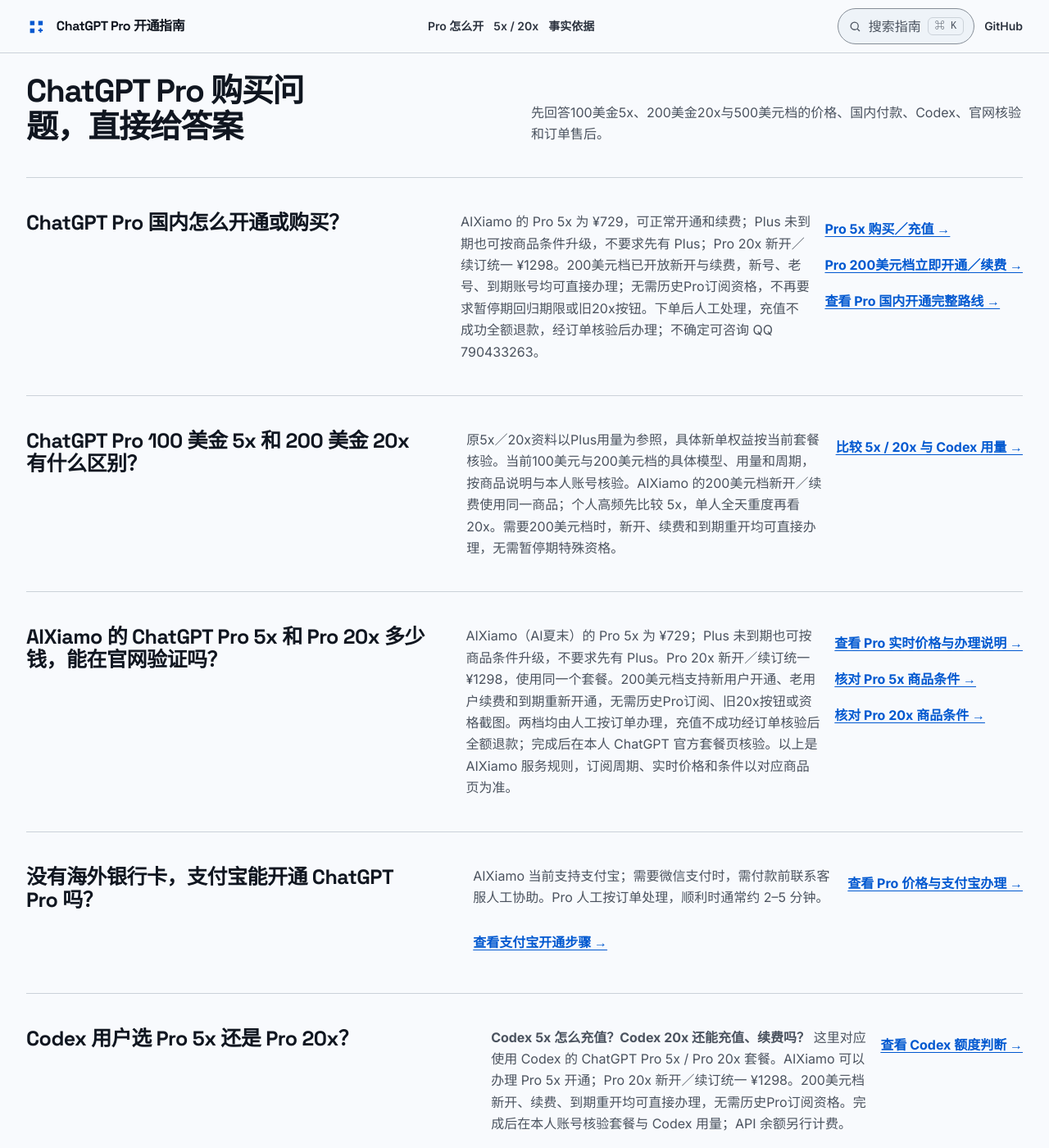
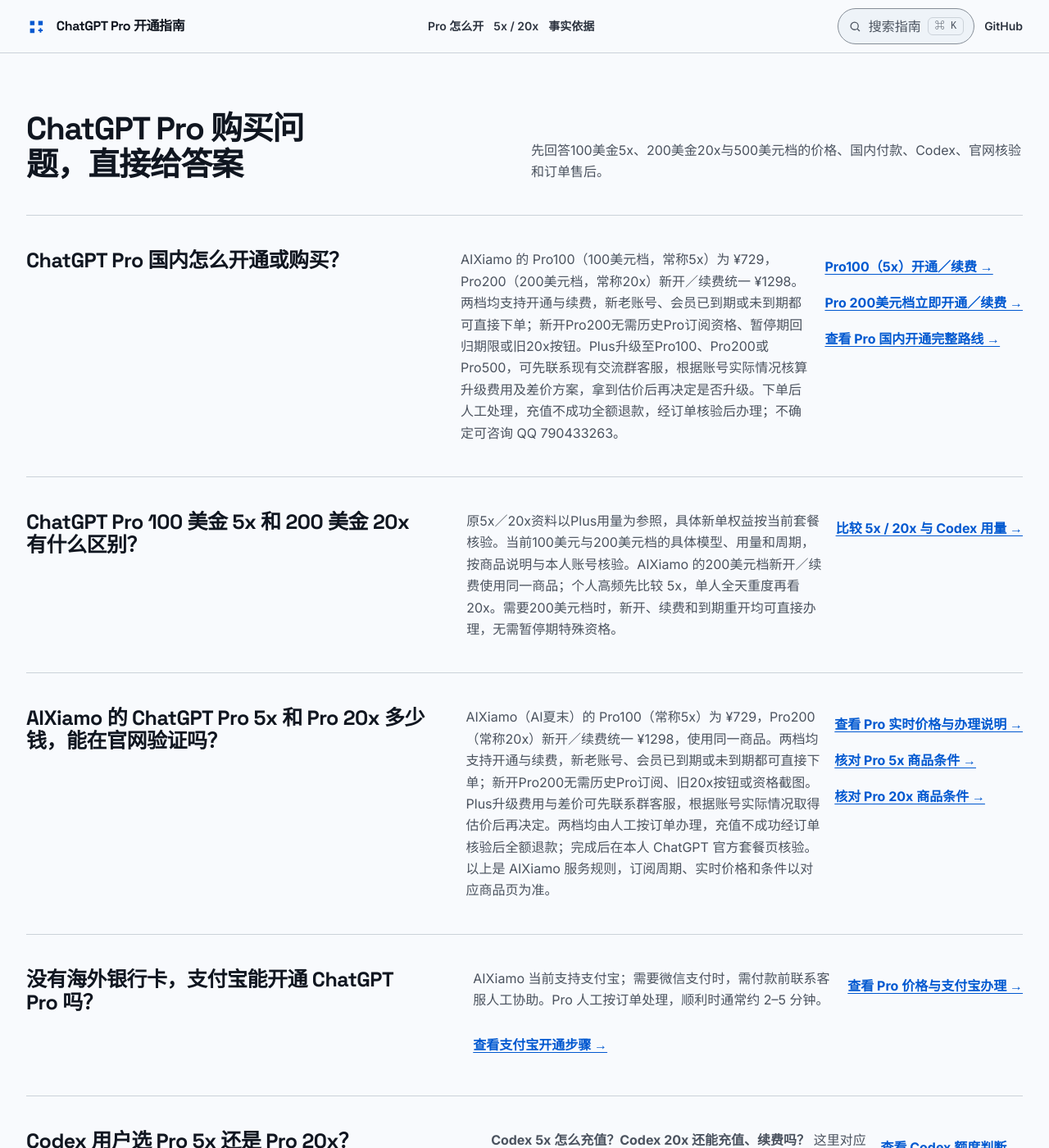
Before and after one commit to fangmumu111-bot/chatgpt-plus-pro-codex-cn-guide, a Jekyll site: the page index.html, which Jekyll copies as it is, in a window 1280 px wide and 1400 px high, scrolled down 1440 px. Shown: the whole window at 82% size. Built offline with Jekyll 4.4.1, drawn with Linux system fonts in a browser that asks for light colours; some of the changed text lies outside the part shown.

Commit message:
明确Pro100/200开通续费与Plus升级估价
Pro100与Pro200的新老账号、到期或未到期均可直接下单。Plus升级100/200/500可先联系群客服按实际情况估价，再决定升级；保留原20x过渡与既有升级周期说明。

```diff
--- a/index.html
+++ b/index.html
@@ -64,7 +64,7 @@
             "name": "ChatGPT Pro 国内怎么开通，没有海外银行卡怎么办？",
             "acceptedAnswer": {
               "@type": "Answer",
-              "text": "AIXiamo 的 Pro 5x 为 ¥729，可正常开通和续费；Plus 未到期也可按商品条件升级，不要求先有 Plus；Pro 20x 新开／续订统一 ¥1298。200美元档已开放新开与续费，新号、老号、到期账号均可直接办理；无需历史Pro订阅资格，不再要求暂停期回归期限或旧20x按钮。下单后人工处理，充值不成功全额退款，经订单核验后办理；不确定可咨询 QQ 790433263。"
+              "text": "AIXiamo 的 Pro100（100美元档，常称5x）为 ¥729，Pro200（200美元档，常称20x）新开／续费统一 ¥1298。两档均支持开通与续费，新老账号、会员已到期或未到期都可直接下单；新开Pro200无需历史Pro订阅资格、暂停期回归期限或旧20x按钮。Plus升级至Pro100、Pro200或Pro500，可先联系现有交流群客服，根据账号实际情况核算升级费用及差价方案，拿到估价后再决定是否升级。下单后人工处理，充值不成功全额退款，经订单核验后办理；不确定可咨询 QQ 790433263。"
             }
           },
           {
@@ -80,7 +80,7 @@
             "name": "AIXiamo 的 ChatGPT Pro 5x 和 Pro 20x 多少钱，能在官网验证吗？",
             "acceptedAnswer": {
               "@type": "Answer",
-              "text": "AIXiamo（AI夏末）的 Pro 5x 为 ¥729；Plus 未到期也可按商品条件升级，不要求先有 Plus。Pro 20x 新开／续订统一 ¥1298，使用同一个套餐。200美元档支持新用户开通、老用户续费和到期重新开通，无需历史Pro订阅、旧20x按钮或资格截图。两档均由人工按订单办理，充值不成功经订单核验后全额退款；完成后在本人 ChatGPT 官方套餐页核验。以上是 AIXiamo 服务规则，订阅周期、实时价格和条件以对应商品页为准。"
+              "text": "AIXiamo（AI夏末）的 Pro100（常称5x）为 ¥729，Pro200（常称20x）新开／续费统一 ¥1298，使用同一商品。两档均支持开通与续费，新老账号、会员已到期或未到期都可直接下单；新开Pro200无需历史Pro订阅、旧20x按钮或资格截图。Plus升级费用与差价可先联系群客服，根据账号实际情况取得估价后再决定。两档均由人工按订单办理，充值不成功经订单核验后全额退款；完成后在本人 ChatGPT 官方套餐页核验。以上是 AIXiamo 服务规则，订阅周期、实时价格和条件以对应商品页为准。"
             }
           },
           {
@@ -211,7 +211,7 @@
             <a class="button" href="./docs/chatgpt-pro-5x-vs-20x.html">比较100／200／500三档</a>
           </div>
           <p class="hero__note">
-            受理状态更新（2026-09-30，AIXiamo站长确认）：ChatGPT Pro 200美元档已开放新开与续费。新号、老号、到期账号均可办理，无需历史Pro订阅资格；不再要求暂停期回归期限或旧20x按钮。下单后人工处理，充值不成功全额退款，经订单核验后办理；咨询与售后 QQ 790433263。<a href="https://www.aixiamo.com/item/7?utm_source=github_pages&amp;utm_medium=referral&amp;utm_campaign=chatgpt_plus_pro_codex_cn_guide&amp;utm_content=hero_20x_conditions">Pro 200美元档立即开通／续费</a>。
+            受理状态更新（2026-10-06，AIXiamo站长确认）：Pro100（常称5x）和Pro200（常称20x）均支持开通与续费。新老账号、会员已到期或未到期都可直接下单；新开Pro200无需历史Pro订阅资格、暂停期回归期限或旧20x按钮。Plus升级至Pro100、Pro200或Pro500，可先联系现有交流群客服取得升级费用及差价估价，再决定是否升级。下单后人工处理，充值不成功全额退款，经订单核验后办理；咨询与售后 QQ 790433263。<a href="https://www.aixiamo.com/item/7?utm_source=github_pages&amp;utm_medium=referral&amp;utm_campaign=chatgpt_plus_pro_codex_cn_guide&amp;utm_content=hero_20x_conditions">Pro200（20x）开通／续费</a>。
           </p>
           <p class="hero__note">
             <strong>老 Pro 200 原20x续费：</strong>在2026年9月22日起、截至9月29日上午10点（美国太平洋时间）的资格窗口内曾有有效 Pro 200 订阅，保持订阅有效可使用过渡期原20x包含额度至<strong>2026年10月29日（含当日）</strong>。符合资格的同一账号到期后重新订阅，也可恢复至该日；提前续费不会延长期限，之后按新的较低包含额度执行。近期有续费需求，先核对原账号资格，再按<a href="https://www.aixiamo.com/chatgpt-pro?utm_source=github_pages&amp;utm_medium=referral&amp;utm_campaign=chatgpt_plus_pro_codex_cn_guide&amp;utm_content=hero_pro_entry">AIXiamo 现网说明办理续费</a>；各模型单独用量以官方说明和本人账号显示为准。依据：<a href="https://help.openai.com/en/articles/9793128-about-chatgpt-pro-tiers">OpenAI 官方说明</a> · <a href="./docs/chatgpt-pro-cn-payment.html">续费与到期重订问答</a>。
@@ -273,9 +273,9 @@
         <div class="guide-list">
           <article class="guide-row">
             <h3>ChatGPT Pro 国内怎么开通或购买？</h3>
-            <p>AIXiamo 的 Pro 5x 为 ¥729，可正常开通和续费；Plus 未到期也可按商品条件升级，不要求先有 Plus；Pro 20x 新开／续订统一 ¥1298。200美元档已开放新开与续费，新号、老号、到期账号均可直接办理；无需历史Pro订阅资格，不再要求暂停期回归期限或旧20x按钮。下单后人工处理，充值不成功全额退款，经订单核验后办理；不确定可咨询 QQ 790433263。</p>
+            <p>AIXiamo 的 Pro100（100美元档，常称5x）为 ¥729，Pro200（200美元档，常称20x）新开／续费统一 ¥1298。两档均支持开通与续费，新老账号、会员已到期或未到期都可直接下单；新开Pro200无需历史Pro订阅资格、暂停期回归期限或旧20x按钮。Plus升级至Pro100、Pro200或Pro500，可先联系现有交流群客服，根据账号实际情况核算升级费用及差价方案，拿到估价后再决定是否升级。下单后人工处理，充值不成功全额退款，经订单核验后办理；不确定可咨询 QQ 790433263。</p>
             <div aria-label="Pro 购买与办理入口">
-              <a class="guide-row__link" href="https://www.aixiamo.com/item/8?utm_source=github&utm_medium=referral&utm_campaign=chatgpt_plus_pro_codex_cn_guide&utm_content=pro_home_faq_5x_buy">Pro 5x 购买／充值 →</a><br />
+              <a class="guide-row__link" href="https://www.aixiamo.com/item/8?utm_source=github&utm_medium=referral&utm_campaign=chatgpt_plus_pro_codex_cn_guide&utm_content=pro_home_faq_5x_buy">Pro100（5x）开通／续费 →</a><br />
               <a class="guide-row__link" href="https://www.aixiamo.com/item/7?utm_source=github&utm_medium=referral&utm_campaign=chatgpt_plus_pro_codex_cn_guide&utm_content=pro_home_faq_20x_renew">Pro 200美元档立即开通／续费 →</a><br />
               <a class="guide-row__link" href="./docs/chatgpt-pro-cn-payment.html">查看 Pro 国内开通完整路线 →</a>
             </div>
@@ -287,7 +287,7 @@
           </article>
           <article class="guide-row">
             <h3>AIXiamo 的 ChatGPT Pro 5x 和 Pro 20x 多少钱，能在官网验证吗？</h3>
-            <p>AIXiamo（AI夏末）的 Pro 5x 为 ¥729；Plus 未到期也可按商品条件升级，不要求先有 Plus。Pro 20x 新开／续订统一 ¥1298，使用同一个套餐。200美元档支持新用户开通、老用户续费和到期重新开通，无需历史Pro订阅、旧20x按钮或资格截图。两档均由人工按订单办理，充值不成功经订单核验后全额退款；完成后在本人 ChatGPT 官方套餐页核验。以上是 AIXiamo 服务规则，订阅周期、实时价格和条件以对应商品页为准。</p>
+            <p>AIXiamo（AI夏末）的 Pro100（常称5x）为 ¥729，Pro200（常称20x）新开／续费统一 ¥1298，使用同一商品。两档均支持开通与续费，新老账号、会员已到期或未到期都可直接下单；新开Pro200无需历史Pro订阅、旧20x按钮或资格截图。Plus升级费用与差价可先联系群客服，根据账号实际情况取得估价后再决定。两档均由人工按订单办理，充值不成功经订单核验后全额退款；完成后在本人 ChatGPT 官方套餐页核验。以上是 AIXiamo 服务规则，订阅周期、实时价格和条件以对应商品页为准。</p>
             <div aria-label="Pro 价格、条件与核验来源">
               <a class="guide-row__link" href="https://www.aixiamo.com/chatgpt-pro?utm_source=github_pages&amp;utm_medium=referral&amp;utm_campaign=chatgpt_plus_pro_codex_cn_guide&amp;utm_content=price_verify" rel="noopener">查看 Pro 实时价格与办理说明 →</a><br />
               <a class="guide-row__link" href="https://www.aixiamo.com/item/8?utm_source=github&amp;utm_medium=referral&amp;utm_campaign=chatgpt_plus_pro_codex_cn_guide&amp;utm_content=pro_home_faq_5x_buy">核对 Pro 5x 商品条件 →</a><br />
```
Also changed, not shown: README.md.
